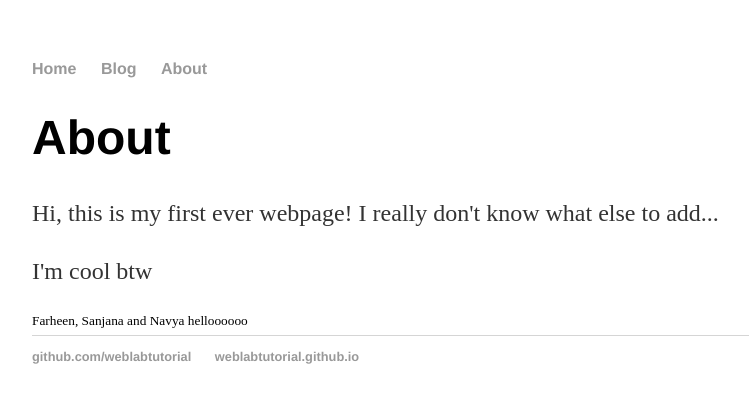
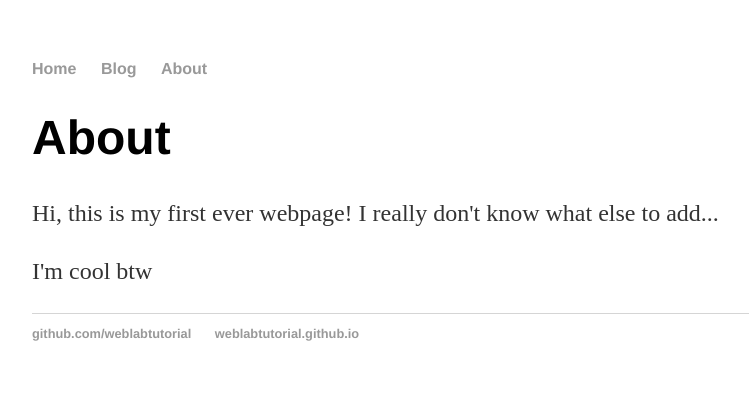
Before and after one commit to Archisa-Kar/archisa-kar.github.io, a Jekyll site: the page built from about/index.html, in a window 1280 px wide. Shown: the top 403 px of the page, without its empty margins (160-909 px from the left). Built offline with Jekyll 4.4.1, drawn with Linux system fonts in a browser that asks for light colours.

Commit message:
Update index.html

```diff
--- a/about/index.html
+++ b/about/index.html
@@ -8,5 +8,4 @@ title: About
 
   <p> I'm cool btw </p>
 
-  <sup> Farheen, Sanjana and Navya helloooooo </sup>
  </div>
```
